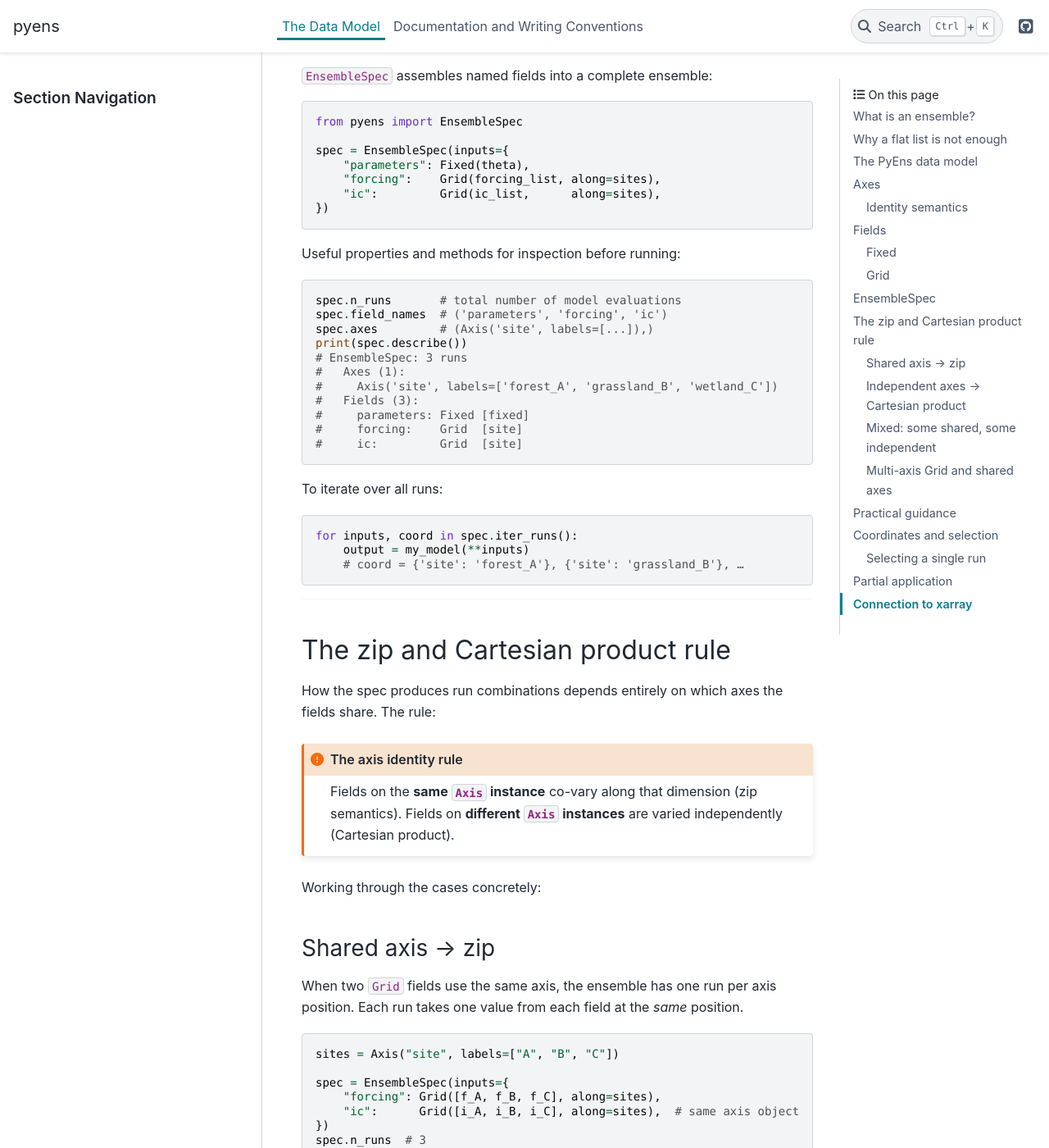
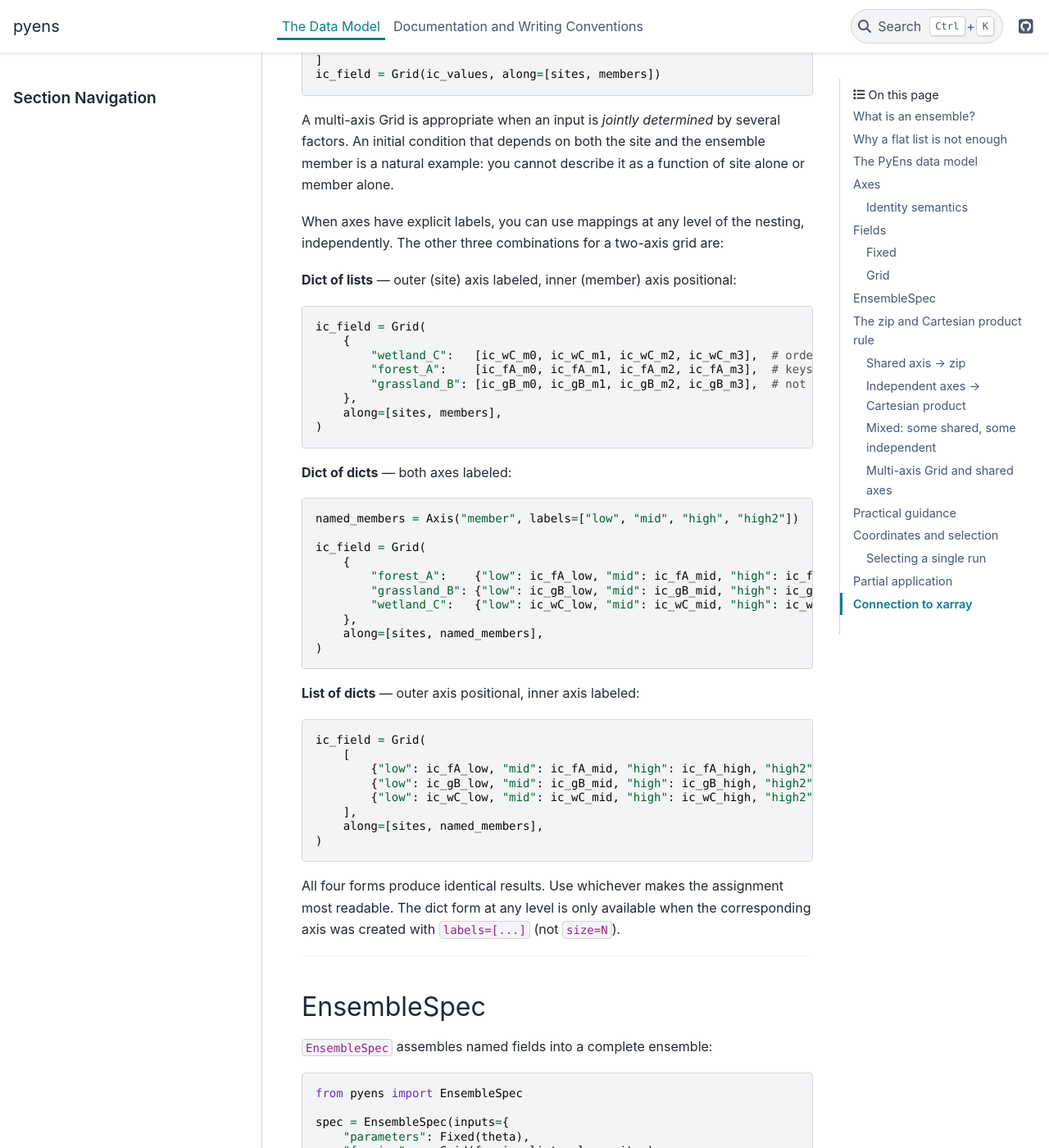
Before and after one commit to arob5/PyEns, a Sphinx documentation site: the page built from docs/user_guide/data_model.md, in a window 1280 px wide and 1400 px high, scrolled down 6487 px. Shown: the whole window at 82% size. Built offline with Sphinx 7.4.7 and the PyData theme 0.15.4, drawn with Linux system fonts in a browser that asks for light colours; some of the changed text lies outside the part shown.

Commit message:
docs updates / expanded naming support for constructing specs

````diff
--- a/docs/user_guide/data_model.md
+++ b/docs/user_guide/data_model.md
@@ -20,11 +20,9 @@ Here `parameters`, `forcing`, and `ic` are the input names; `theta`,
 `climate_data`, and `initial_state` are their values for this particular run.
 
 :::{note}
-*Initial conditions* (IC) is a concept from dynamical systems: many scientific
-models — climate models, ecosystem models, epidemiological models, and others —
-simulate how a system evolves through time. The state of the system at the start
-of the simulation is the initial condition. It must be specified alongside any
-other model inputs.
+Throughout this tutorial, we use toy examples motivated by ecological and climate
+modeling applications. The dynamical models used in these fields often have various
+inputs: parameters, initial conditions (IC), and forcing data.
 :::
 
 An **ensemble** is simply a collection of such function calls, each with the same
@@ -190,13 +188,26 @@ ax1 is ax2   # False — these are two independent dimensions
 ```
 
 This is intentional. It means you can have two dimensions named "site" without
-them interfering. It also means that to make two fields co-vary along the same
+them interfering (though this is not recommended). It also means that to make
+two fields co-vary along the same
 dimension, you must pass the *same* `Axis` object to both. The design makes
 sharing explicit and accidental alignment impossible.
 
 ---
 
 ## Fields
+
+A **field** describes one keyword argument to the model function — a single named
+slot in the model's interface such as `parameters` or `forcing`. Every argument in
+an `EnsembleSpec` is represented as a field. A field's role in the ensemble is
+described by its *field spec* — an object that says whether and how that argument
+varies across runs. PyEns provides two field spec types:
+
+- **`Fixed`** — the value is the same for every run. A fixed field contributes no
+  axis and adds no dimension to the ensemble.
+- **`Grid`** — the value depends on one or more axes. A grid field defines a
+  labeled lookup table: given the coordinates of a run, it returns the
+  appropriate value.
 
 ### Fixed
 
@@ -282,6 +293,54 @@ A multi-axis Grid is appropriate when an input is *jointly determined* by severa
 factors. An initial condition that depends on both the site and the ensemble member
 is a natural example: you cannot describe it as a function of site alone or member
 alone.
+
+When axes have explicit labels, you can use mappings at any level of the nesting,
+independently. The other three combinations for a two-axis grid are:
+
+**Dict of lists** — outer (site) axis labeled, inner (member) axis positional:
+
+```python
+ic_field = Grid(
+    {
+        "wetland_C":   [ic_wC_m0, ic_wC_m1, ic_wC_m2, ic_wC_m3],  # order of
+        "forest_A":    [ic_fA_m0, ic_fA_m1, ic_fA_m2, ic_fA_m3],  # keys does
+        "grassland_B": [ic_gB_m0, ic_gB_m1, ic_gB_m2, ic_gB_m3],  # not matter
+    },
+    along=[sites, members],
+)
+```
+
+**Dict of dicts** — both axes labeled:
+
+```python
+named_members = Axis("member", labels=["low", "mid", "high", "high2"])
+
+ic_field = Grid(
+    {
+        "forest_A":    {"low": ic_fA_low, "mid": ic_fA_mid, "high": ic_fA_high, "high2": ic_fA_h2},
+        "grassland_B": {"low": ic_gB_low, "mid": ic_gB_mid, "high": ic_gB_high, "high2": ic_gB_h2},
+        "wetland_C":   {"low": ic_wC_low, "mid": ic_wC_mid, "high": ic_wC_high, "high2": ic_wC_h2},
+    },
+    along=[sites, named_members],
+)
+```
+
+**List of dicts** — outer axis positional, inner axis labeled:
+
+```python
+ic_field = Grid(
+    [
+        {"low": ic_fA_low, "mid": ic_fA_mid, "high": ic_fA_high, "high2": ic_fA_h2},   # forest_A
+        {"low": ic_gB_low, "mid": ic_gB_mid, "high": ic_gB_high, "high2": ic_gB_h2},   # grassland_B
+        {"low": ic_wC_low, "mid": ic_wC_mid, "high": ic_wC_high, "high2": ic_wC_h2},   # wetland_C
+    ],
+    along=[sites, named_members],
+)
+```
+
+All four forms produce identical results. Use whichever makes the assignment most
+readable. The dict form at any level is only available when the corresponding axis
+was created with `labels=[...]` (not `size=N`).
 
 ---
 
````
Also changed, not shown: docs/conventions.md (+11 -11 lines), 2 other files.
